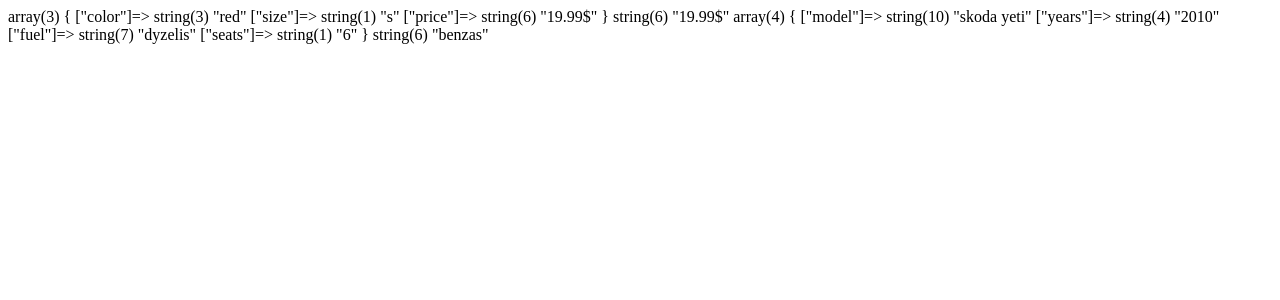
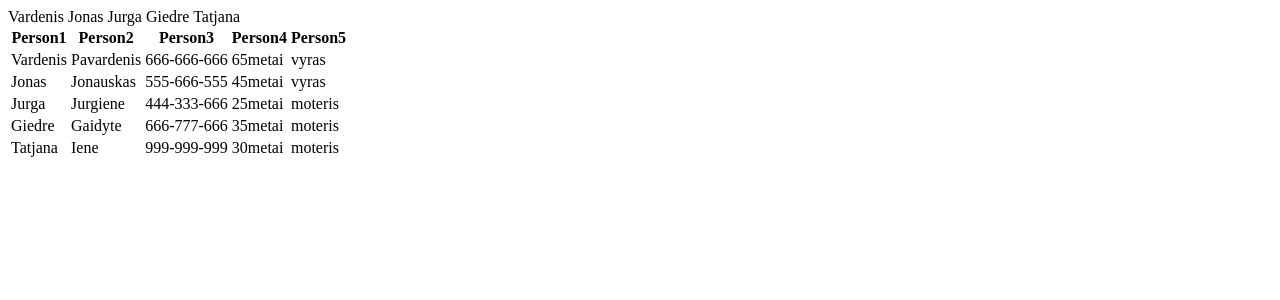
Before and after one commit to onutebaltrunaite/Dec_8, a PHP site: page / in a window 1280 px wide. Shown: the top 300 px of the page. Run offline with PHP 8.4, Linux system fonts and the light colour scheme.

Commit message:
table task

```diff
--- a/index.php
+++ b/index.php
@@ -23,53 +23,72 @@ date_default_timezone_set('Europe/Vilnius');
 <body>
 
     <?php
+        $vartotojai = [
+            'Person1' => [
+                'vardas' => 'Vardenis',
+                'pavarde' => 'Pavardenis',
+                'telefonas' => '666-666-666',
+                'amzius' => '65metai',
+                'lytis' => 'vyras',
+            ],
+            'Person2' => [
+                'vardas' => 'Jonas',
+                'pavarde' => 'Jonauskas',
+                'telefonas' => '555-666-555',
+                'amzius' => '45metai',
+                'lytis' => 'vyras',
+            ],
+            'Person3' => [
+                'vardas' => 'Jurga',
+                'pavarde' => 'Jurgiene',
+                'telefonas' => '444-333-666',
+                'amzius' => '25metai',
+                'lytis' => 'moteris',
+            ],
+            'Person4' => [
+                'vardas' => 'Giedre',
+                'pavarde' => 'Gaidyte',
+                'telefonas' => '666-777-666',
+                'amzius' => '35metai',
+                'lytis' => 'moteris',
+            ],
+            'Person5' => [
+                'vardas' => 'Tatjana',
+                'pavarde' => 'Iene',
+                'telefonas' => '999-999-999',
+                'amzius' => '30metai',
+                'lytis' => 'moteris',
+            ],
+        ];
 
-        $vienmatisMasyvas = [
-            'color' => 'red',
-            'size' => 's',
-            'price' => '19.99$',
-        ];
-        var_dump($vienmatisMasyvas);
-        var_dump($vienmatisMasyvas['price']);
 
-        $carShop = [
-            'salon1' => [
-                'skoda' => [
-                    'model' => 'skoda yeti',
-                    'years' => '2010',
-                    'fuel' => 'dyzelis',
-                    'seats' => '6',
+        // var_dump($vartotojai);
+        foreach($vartotojai as $person) {
+            print $person['vardas'] . ' ';
+        };
+            // var_dump($vartotojai);
+            // foreach($vartotojai as $key => $value){
+            //     var_dump($value);
+            // }
 
-                ],
-                    'bmw' => [
-                        'model' => 'bmw 118d',
-                        'years' => '2009',
-                        'fuel' => 'dyzelis',
-                        'seats' => '6',
-                    ],
-                ],
-            'salon2' => [
-                'fiat' => [
-                    'model' => 'fiat yeti',
-                    'years' => '1991',
-                    'fuel' => 'benzas',
-                    'seats' => '6',
-
-                ],
-                    'bmw' => [
-                        'model' => 'bmw kazkoks',
-                        'years' => '2020',
-                        'fuel' => 'dyzelis',
-                        'seats' => '6',
-                    ],
-                ],
-            ];
-
-            var_dump($carShop['salon1']['skoda']);
-            var_dump($carShop['salon2']['fiat']['fuel']);
 
     ?>
-
+        <table>
+            <tr>
+                <?php foreach(array_keys($vartotojai) as $vardas): ?>
+                <th><?php print $vardas . ' '; ?></th>
+                <?php endforeach; ?>
+            </tr>
+                <?php foreach($vartotojai as $info): ?>
+            <tr>
+                <td><?php print $info['vardas'] . ' '; ?></td>
+                <td><?php print $info['pavarde'] . ' '; ?></td>
+                <td><?php print $info['telefonas'] . ' '; ?></td>
+                <td><?php print $info['amzius'] . ' '; ?></td>
+                <td><?php print $info['lytis'] . ' '; ?></td>
+            </tr>
+                <?php endforeach; ?>
+        </table>
 
 
 
```
